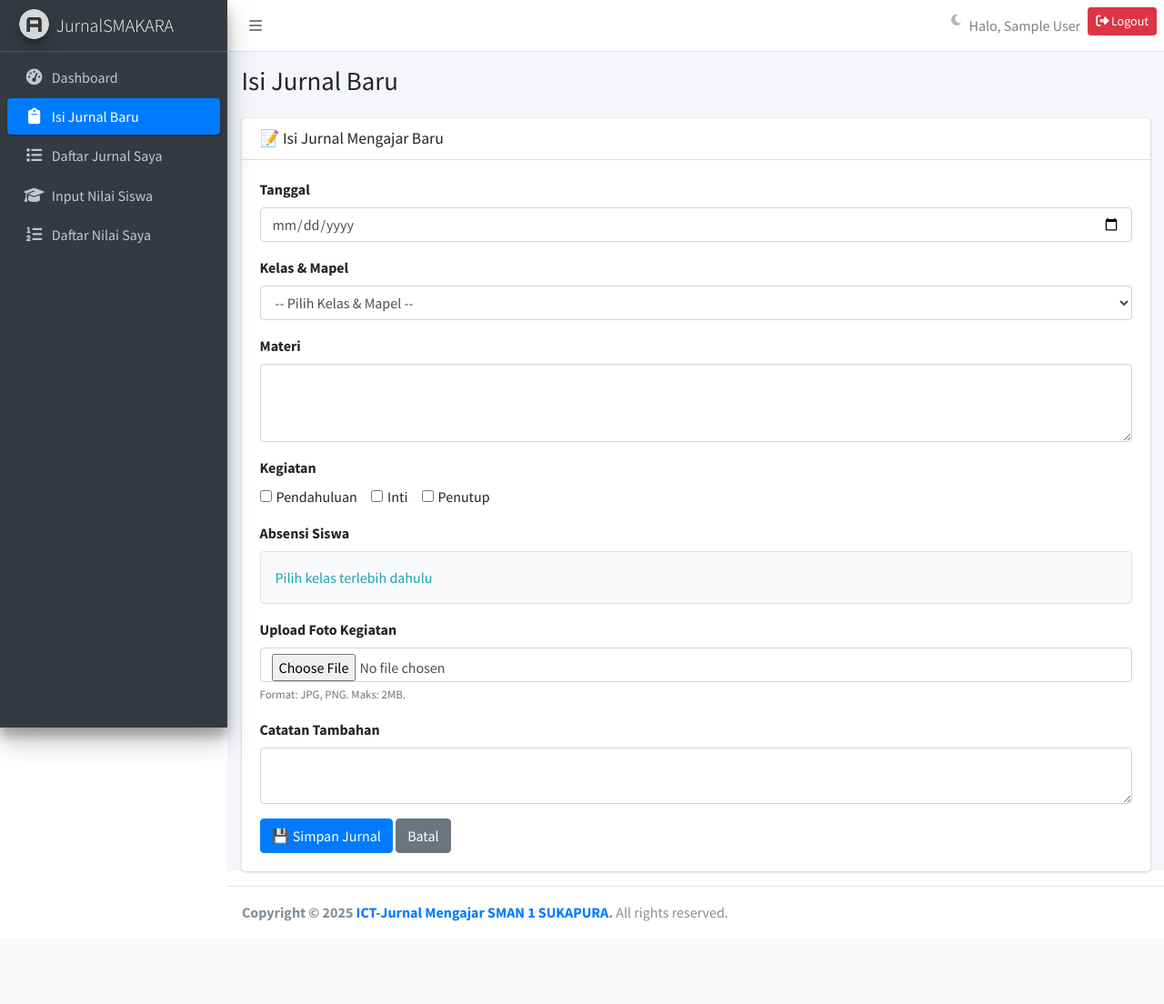
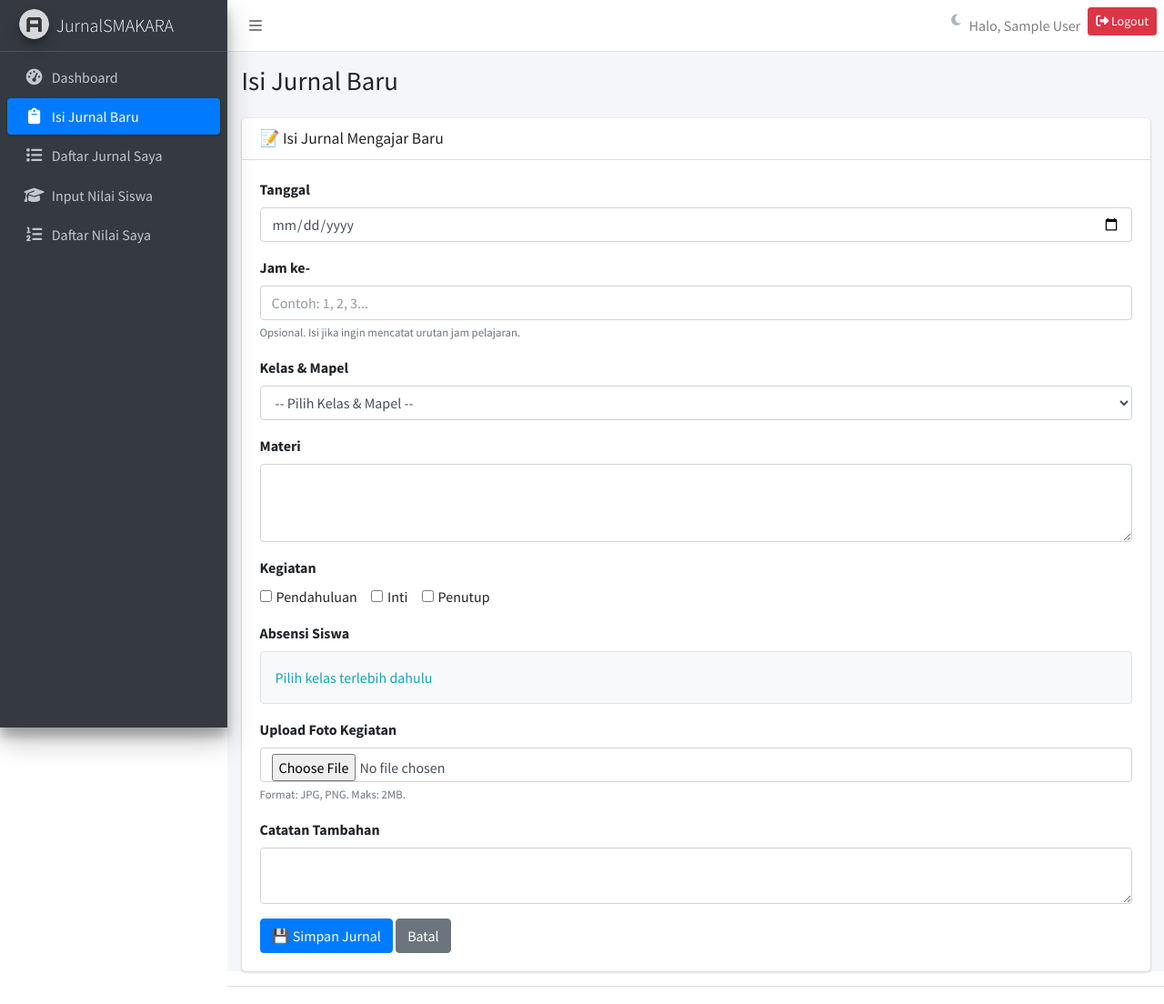
Before and after one commit to noobbeast/jurnal_guru_sma, a PHP site: page /guru/isi_jurnal.php in a window 1280 px wide. Shown: the top 1104 px of the page at 91% size. Before the commit the page ends 1013 px from the top, so only its background shows below. Run offline with PHP 8.4, Linux system fonts and the light colour scheme; the visitor is signed in with stand-in values (Sample User, id 1); data that the repository does not hold is empty; some libraries are stand-ins or nearby versions.

Commit message:
tambah jam ke

```diff
--- a/admin/export_jurnal_pdf.php
+++ b/admin/export_jurnal_pdf.php
@@ -127,8 +127,8 @@ $pdf->Ln(3);
 $pdf->SetFont('freeserif', 'B', 10);
 $pdf->SetFillColor(230, 230, 230);
 
-$header = ['Tanggal', 'Guru', 'Kelas', 'Mapel', 'Materi'];
-$w = [40, 35, 30, 30, 55];
+$header = ['Tanggal', 'Jam ke-', 'Guru', 'Kelas', 'Mapel', 'Materi'];
+$w = [35, 15, 35, 30, 30, 45]; // Sesuaikan lebar
 
 // Header tabel
 for ($i = 0; $i < count($header); $i++) {
@@ -140,6 +140,7 @@ $pdf->Ln();
 $pdf->SetFont('freeserif', '', 9);
 foreach ($jurnal_list as $jurnal) {
     $pdf->Cell($w[0], 6, format_tanggal_indonesia($jurnal['tanggal']), 1);
+    $pdf->Cell($w[1], 6, $jurnal['jam_ke'] ? $jurnal['jam_ke'] : '-', 1);
     $pdf->Cell($w[1], 6, $jurnal['nama_guru'], 1);
     $pdf->Cell($w[2], 6, $jurnal['nama_kelas'], 1);
     $pdf->Cell($w[3], 6, $jurnal['nama_mapel'], 1);
--- a/admin/rekap_jurnal.php
+++ b/admin/rekap_jurnal.php
@@ -152,12 +152,14 @@ $content .= '
                             <thead>
                                     <tr>
                             <th>Tanggal</th>
+                            <th>Jam ke-</th> <!-- Kolom baru -->
                             <th>Guru</th>
                             <th>Kelas</th>
                             <th>Mapel</th>
                             <th>Materi</th>
                             <th>Aksi</th>
                              </tr>
+                        </thead>
                             </thead>
                             <tbody>
         ';
@@ -167,6 +169,7 @@ if (count($jurnal_list) > 0) {
         $content .= '
                                 <tr>
                                     <td>' . format_tanggal_indonesia($jurnal['tanggal']) . '</td>
+                                    <td>' . ($jurnal['jam_ke'] ? $jurnal['jam_ke'] : '-') . '</td>
                                     <td>' . htmlspecialchars($jurnal['nama_guru']) . '</td>
                                     <td>' . htmlspecialchars($jurnal['nama_kelas']) . '</td>
                                     <td>' . htmlspecialchars($jurnal['nama_mapel']) . '</td>
--- a/guru/isi_jurnal.php
+++ b/guru/isi_jurnal.php
@@ -26,7 +26,12 @@ ob_start();
             <div class="form-group mb-3">
                 <label>Tanggal</label>
                 <input type="date" name="tanggal" class="form-control" required>
-            </div>
+     </div>
+            <div class="mb-3">
+                <label>Jam ke-</label>
+                <input type="number" name="jam_ke" class="form-control" min="1" max="10" placeholder="Contoh: 1, 2, 3...">
+                <small class="text-muted">Opsional. Isi jika ingin mencatat urutan jam pelajaran.</small>
+                </div>
             <div class="form-group mb-3">
                 <label>Kelas & Mapel</label>
                 <select name="gmk_id" class="form-control" required onchange="loadSiswa(this.value)">
```
Also changed, not shown: guru/proses_simpan_jurnal.php (+7 -6 lines). Lines whose indentation alone changed are shown as unchanged.
